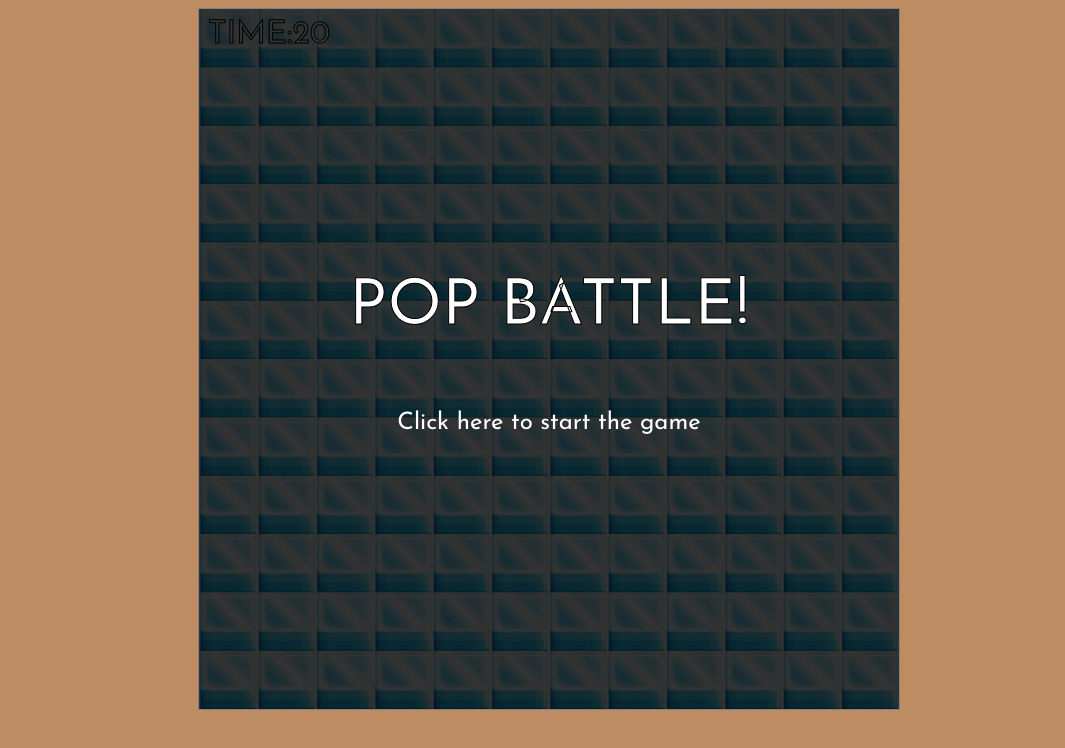
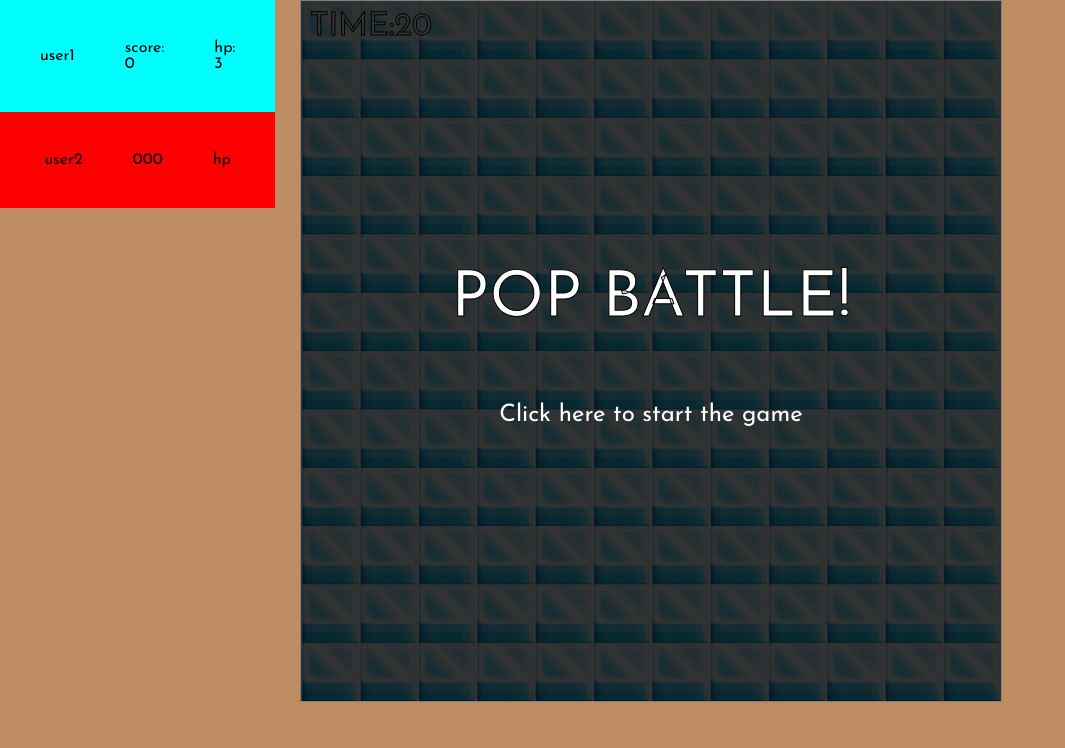
Before and after one commit to wlicb/COMP4021-Project-Group8, a plain HTML site: page public/background/canvas/canvas.html in a window 1280 px wide. Shown: the whole page, without its empty margins (0-1065 px from the left). Drawn offline with nearby package versions, Linux system fonts and the light colour scheme; no server answers.

Commit message:
row col two-player

```diff
--- a/public/background/canvas/canvas.html
+++ b/public/background/canvas/canvas.html
@@ -3,76 +3,35 @@
 <head>
     <title>Pop Battle!</title>
     <link href="https://fonts.googleapis.com/css2?family=Josefin+Sans&display=swap" rel="stylesheet">
-    <style>
-    body {
-        font-family: "Josefin Sans", sans-serif;
-        /* background: linear-gradient(white, #BE8C63); */
-        background: #BE8C63;
-    }
-    #game-container {
-        position: relative;
-        width: auto;
-        margin-right: 15%;
-        margin-left: 15%;
-    }
-    canvas, #counter, #game-start, #game-over {
-        position: absolute;
-        top: 0px;
-        left: 0px;
-    }
-    canvas, #game-start, #game-over {
-        border: 1px solid gray;
-        width: 700px;
-        height: 700px;
-    }
-    canvas {
-        background: url("./resources/background.jpg");
-        background-size: cover;
-        background-position: center;
-        margin: auto;
-        align-items: center;
-        /* margin-top:3%; */
-        /* margin-right: 15%; */
-        /* margin-left: 15%; */
-
-    }
-    #game-start, #game-over {
-        background: rgba(1, 1, 1, 0.8);
-    }
-    #counter text {
-        font-size: 200%;
-        fill: white;
-        stroke: black;
-        stroke-width: 1px;
-    }
-    #game-start text {
-        font-size: 150%;
-        fill: white;
-        text-anchor: middle;
-    }
-    #game-start #game-title {
-        font-size: 400%;
-
-        /* fill: url(#title-fill); */
-        stroke: black;
-    }
-    #game-over text {
-        font-size: 120%;
-        fill: url(#game-over-fill);
-        text-anchor: middle;
-    }
-    </style>
+    <link href="style.css" rel="stylesheet">
 </head>
 <body>
-    <div id="game-container">
+    <div id="container" class="row">
+        <div id="two-player" class="col">
+
+            <div id="player1" >
+                <div id="score1-panel"  class="row">
+                    <div id="user1" class="row">user1 </div>
+                    <div id="score1" class="row">score:<br>0</div>
+                    <div id="hp1" class="row">hp: <br>3</div>
+                </div>
+            </div>
+            <div id="player2">
+                <div id="score2-panel" class="row">
+                    <div id="user2" class="row"> user2</div>
+                    <div id="score2" class="row">000</div>
+                    <div id="hp2" class="row">hp</div>
+                </div>
+            </div>
+        </div>
+
+        <div id="game-container" class="col">
             <canvas width="720px" height="720px"></canvas>
-
             <svg xmlns="http://www.w3.org/2000/svg" id="counter">
                 <text x="10" y="35">
                     TIME:<tspan id="time-remaining">20</tspan>
                 </text>
             </svg>
-
             <svg xmlns="http://www.w3.org/2000/svg" id="game-start">
                 <defs>
                     <linearGradient id="title-fill" x1="0" y1="0" x2="0" y2="1">
@@ -85,7 +44,6 @@
                 <text id="game-title" x="50%" y="45%">POP BATTLE!</text>
                 <text x="50%" y="60%">Click here to start the game</text>
             </svg>
-
             <svg xmlns="http://www.w3.org/2000/svg" id="game-over" style="display: none">
                 <defs>
                     <linearGradient id="game-over-fill" x1="0" y1="0" x2="0" y2="1">
@@ -102,6 +60,7 @@
             </svg>
         </div>
 
+    </div>
     <script src="https://code.jquery.com/jquery-3.6.0.min.js"></script>
     <script src="./resources/bounding_box.js"></script>
     <script src="./resources/sprite.js"></script>
@@ -123,7 +82,7 @@
         const context = cv.getContext("2d");
         // let ready = false;
 
-        const totalGameTime = 60;   // Total game time in seconds
+        const totalGameTime = 10;   // Total game time in seconds
         const gemMaxAge = 3000;     // The maximum age of the gems in milliseconds
         let gameStartTime = 0;      // The timestamp when the game starts
         let collectedGems = 0;      // The number of gems collected in the game
--- /dev/null
+++ b/public/background/canvas/style.css
@@ -0,0 +1,89 @@
+body {
+    font-family: "Josefin Sans", sans-serif;
+    /* background: linear-gradient(white, #BE8C63); */
+    background: #BE8C63;
+}
+
+canvas, #counter, #game-start, #game-over {
+    position: absolute;
+    top: 0px;
+    left: 300px;
+
+}
+canvas, #game-start, #game-over {
+    border: 1px solid gray;
+    width: 700px;
+    height: 700px;
+}
+canvas {
+    background: url("./resources/background.jpg");
+    background-size: cover;
+    background-position: center;
+    /* margin: auto; */
+    /* align-items: center; */
+    /* margin-top:3%; */
+    /* margin-right: 15%; */
+    /* margin-left: 15%; */
+
+}
+#game-start, #game-over {
+    background: rgba(1, 1, 1, 0.8);
+}
+#counter text {
+    font-size: 200%;
+    fill: white;
+    stroke: black;
+    stroke-width: 1px;
+}
+#game-start text {
+    font-size: 150%;
+    fill: white;
+    text-anchor: middle;
+}
+#game-start #game-title {
+    font-size: 400%;
+
+    /* fill: url(#title-fill); */
+    stroke: black;
+}
+#game-over text {
+    font-size: 120%;
+    fill: url(#game-over-fill);
+    text-anchor: middle;
+}
+#two-player {
+    position: absolute;
+    top:0;
+    left:0;
+    float: left;
+    flex-grow: 1;
+    align-items: center;
+    height: 100%;
+    padding: 0;
+    margin: 0;
+    display: block;
+}
+#game-container {
+    display: block;
+    position: absolute;
+    width: auto;
+    top: 0px;
+    left: 0px;
+    /* margin-right: 15%;
+    margin-left: 15%; */
+}
+#player1{
+    background-color: aqua ;
+
+}
+#player2{
+    background-color: red ;
+}
+.row, .col {
+    display: flex;
+    align-items: center;
+    justify-content: center;
+    gap: 10px;
+    padding: 20px;
+}
+.col { flex-direction: column; }
```
Also changed, not shown: data/roomStatus.json (line endings or trailing spaces). Lines whose indentation alone changed are shown as unchanged.
